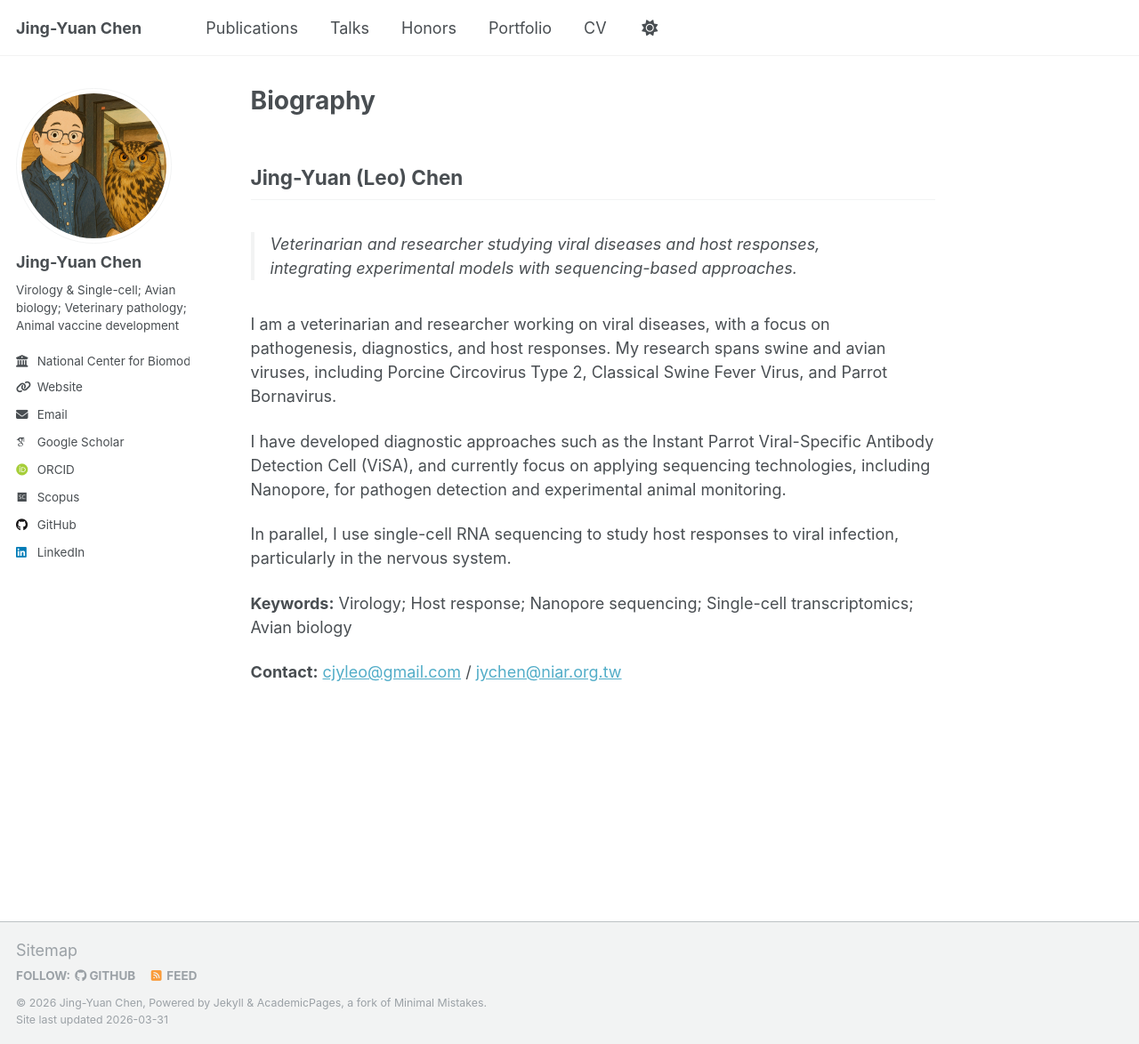
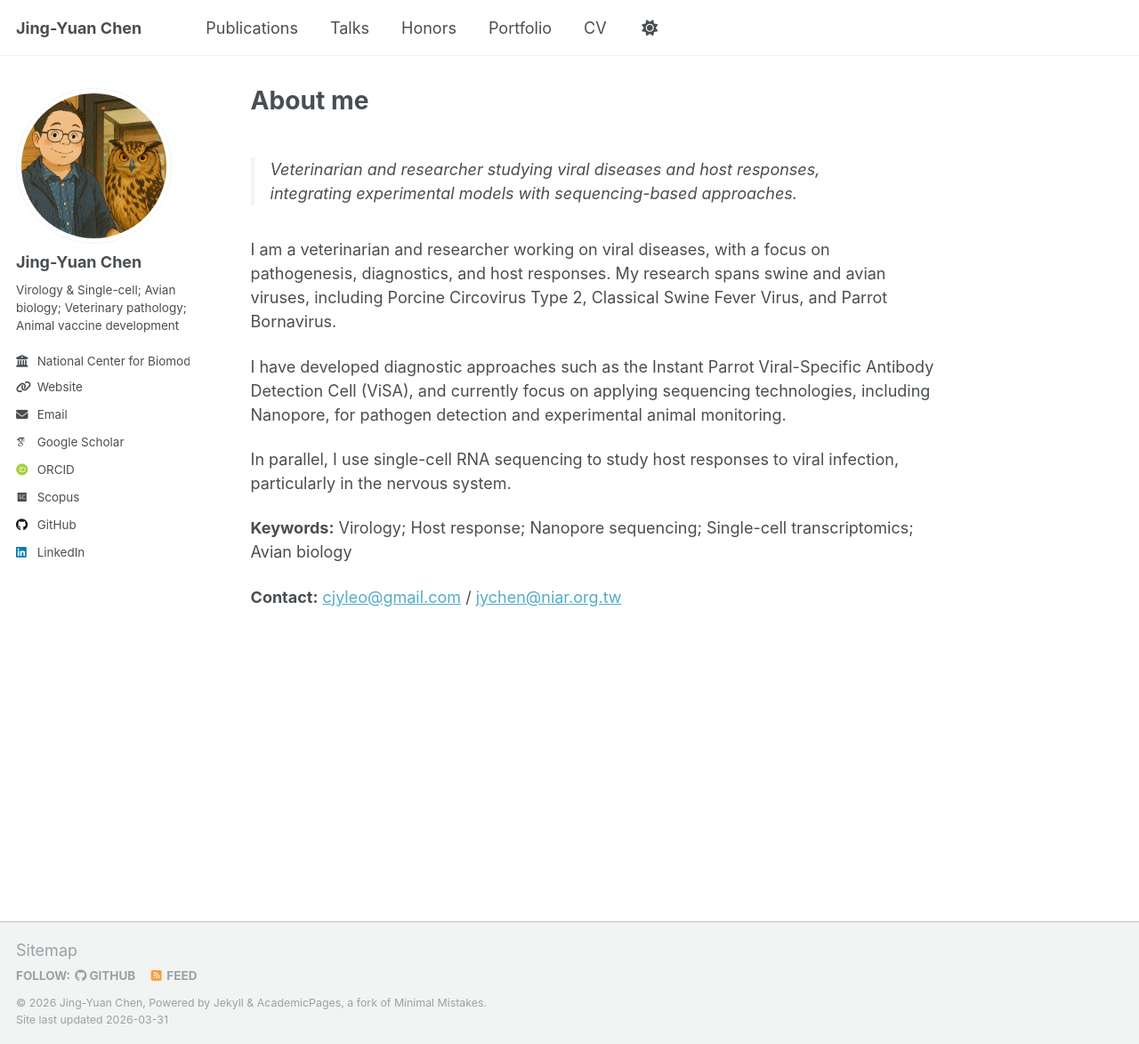
Before and after one commit to jychen74/jychen74.github.io, a Jekyll site: the page built from _pages/about.md, in a window 1280 px wide and 1174 px high. Shown: the whole window at 89% size. Built offline with Jekyll 4.4.1, drawn with Linux system fonts in a browser that asks for light colours; some web fonts are replaced; a script that is not in the unit is left out.

Commit message:
Update about.md

```diff
--- a/_pages/about.md
+++ b/_pages/about.md
@@ -1,13 +1,11 @@
 ---
 permalink: /
-title: "Biography"
+title: "About me"
 author_profile: true
 redirect_from:
   - /about/
   - /about.html
 ---
-## Jing-Yuan (Leo) Chen
-
 > Veterinarian and researcher studying viral diseases and host responses, integrating experimental models with sequencing-based approaches.
 
 I am a veterinarian and researcher working on viral diseases, with a focus on pathogenesis, diagnostics, and host responses. My research spans swine and avian viruses, including Porcine Circovirus Type 2, Classical Swine Fever Virus, and Parrot Bornavirus.
```
